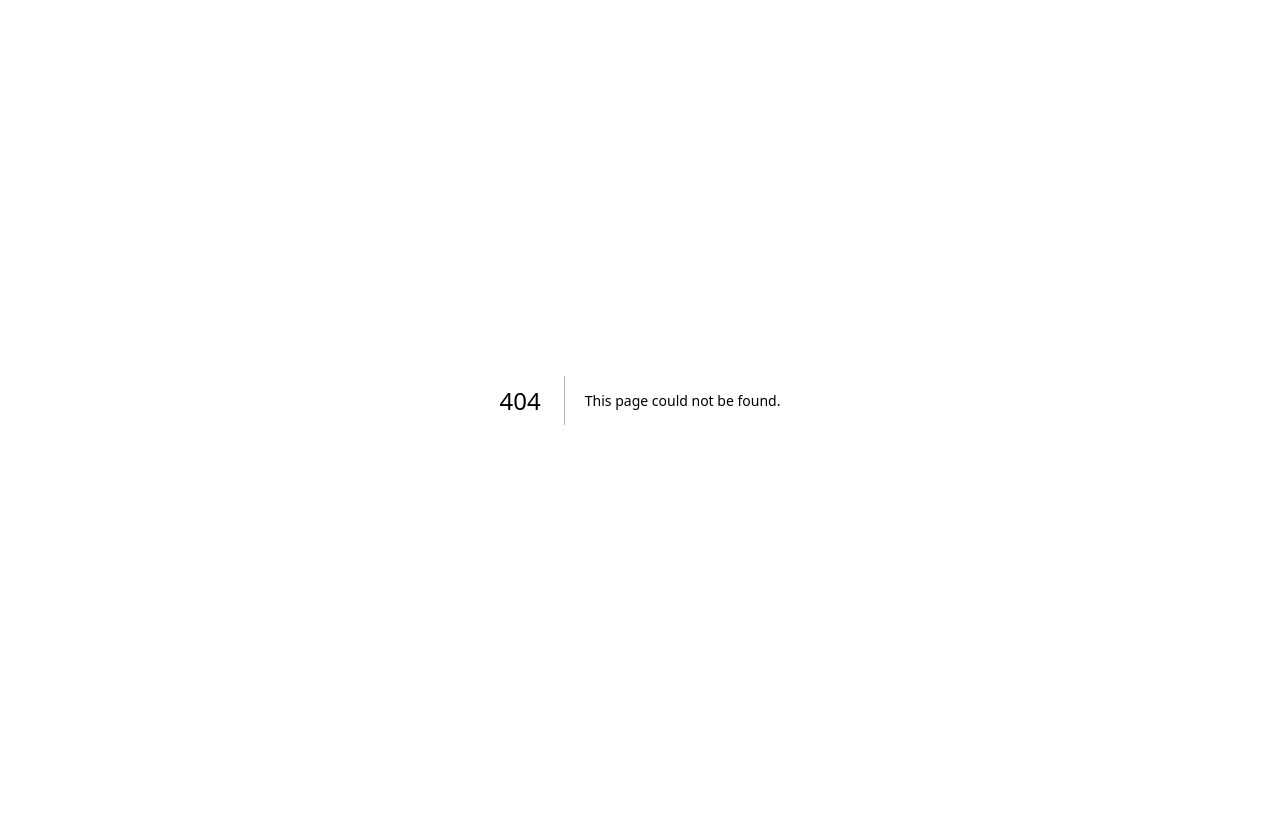
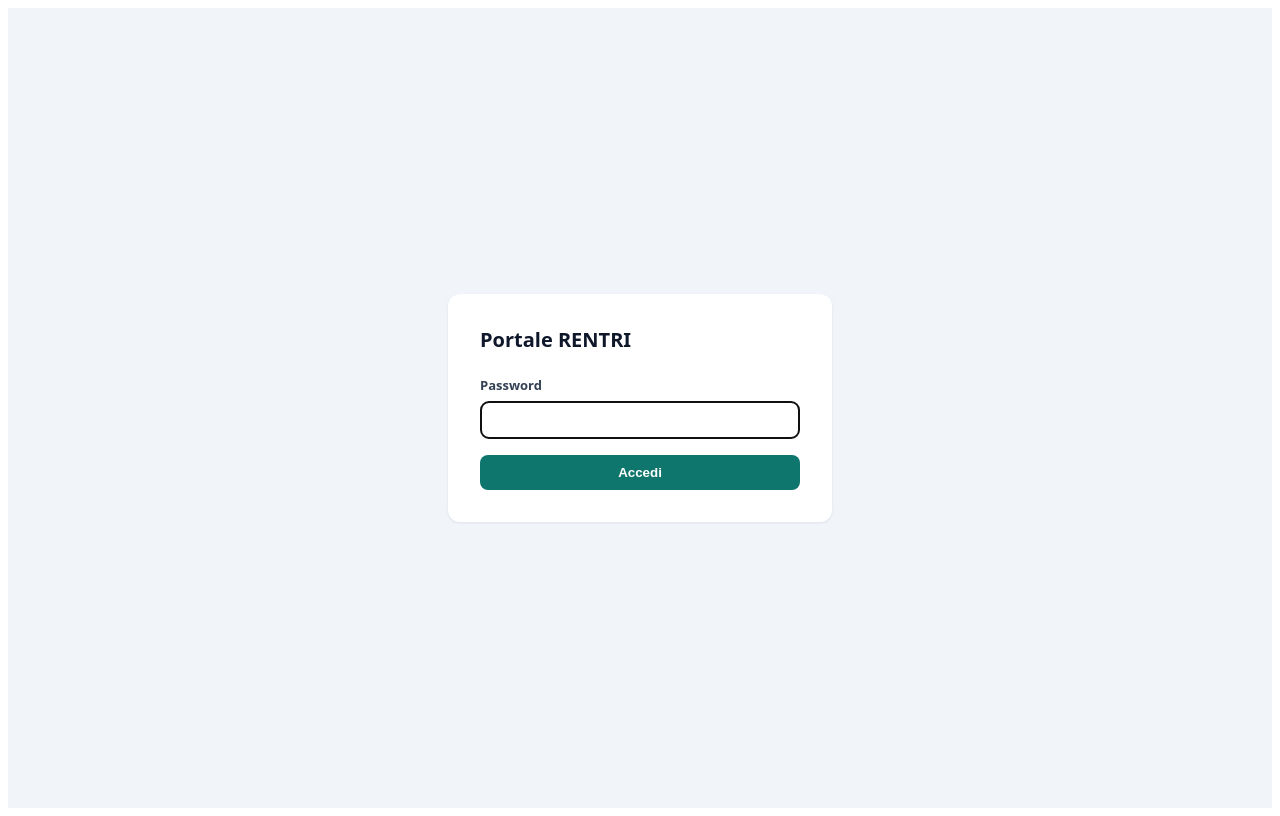
Before and after one commit to Sbabino/ECOSTUDIO-RENTRI, a Next.js app: page /login in a window 1280 px wide. Before the commit this address had no page. Built offline with nearby package versions, Linux system fonts and the light colour scheme.

Commit message:
Create page.js

```diff
--- /dev/null
+++ b/app/login/page.js
@@ -0,0 +1,15 @@
+export default function LoginPage({ searchParams }) {
+  const errore = searchParams?.error;
+
+  return (
+    <div style={{ minHeight: "100vh", display: "flex", alignItems: "center", justifyContent: "center", background: "#f1f5f9", fontFamily: "system-ui, sans-serif" }}>
+      <form method="POST" action="/api/login" style={{ background: "#fff", padding: 32, borderRadius: 12, boxShadow: "0 1px 3px rgba(0,0,0,0.08)", width: 320 }}>
+        <h1 style={{ fontSize: 20, margin: "0 0 20px", color: "#0f172a" }}>Portale RENTRI</h1>
+        {errore && <p style={{ color: "#b91c1c", fontSize: 14 }}>Password non corretta.</p>}
+        <label style={{ fontSize: 13, fontWeight: 600, color: "#334155" }}>Password</label>
+        <input name="password" type="password" required autoFocus style={{ width: "100%", padding: "10px 12px", margin: "6px 0 16px", borderRadius: 8, border: "1px solid #cbd5e1", boxSizing: "border-box", fontSize: 14 }} />
+        <button type="submit" style={{ width: "100%", padding: 10, borderRadius: 8, border: "none", background: "#0f766e", color: "#fff", fontWeight: 600, cursor: "pointer" }}>Accedi</button>
+      </form>
+    </div>
+  );
+}
```
